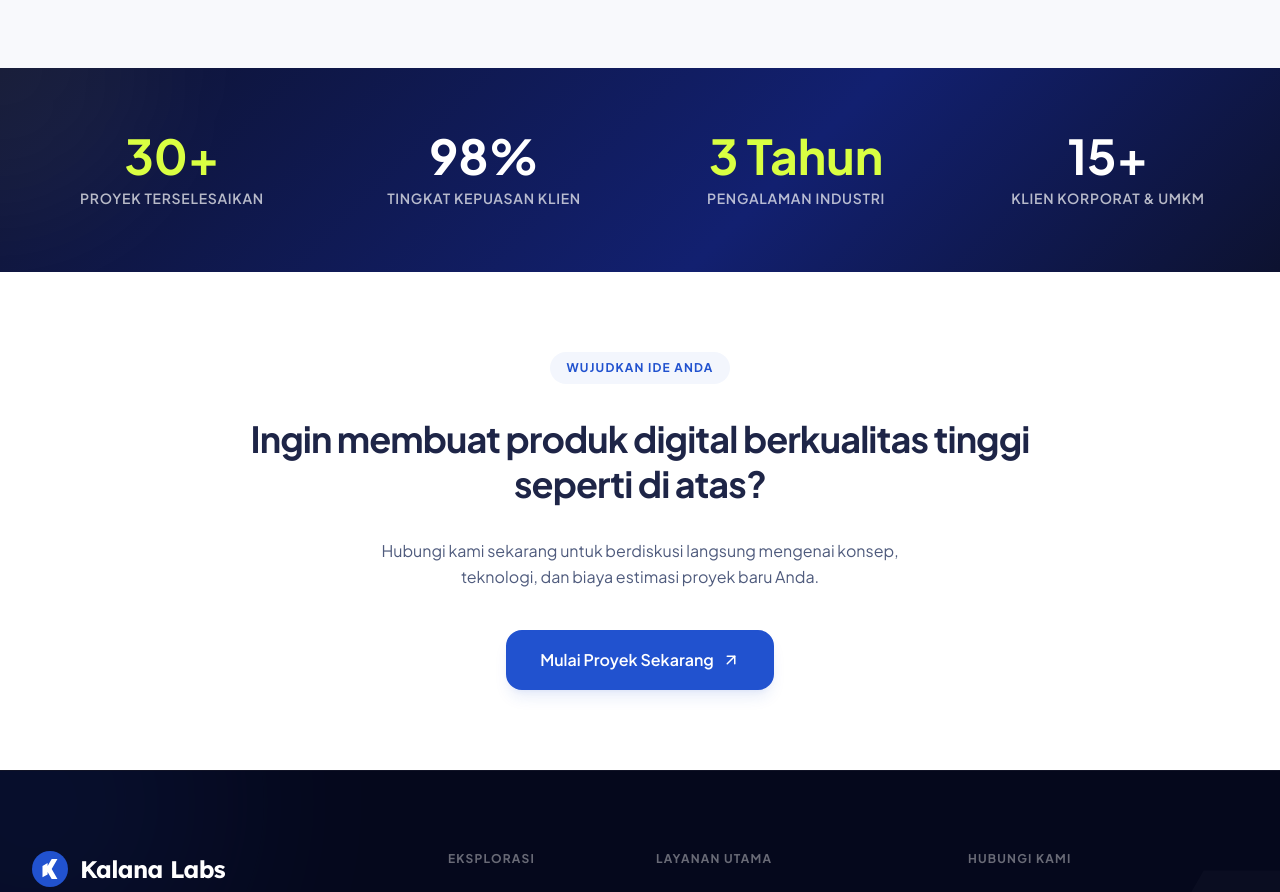
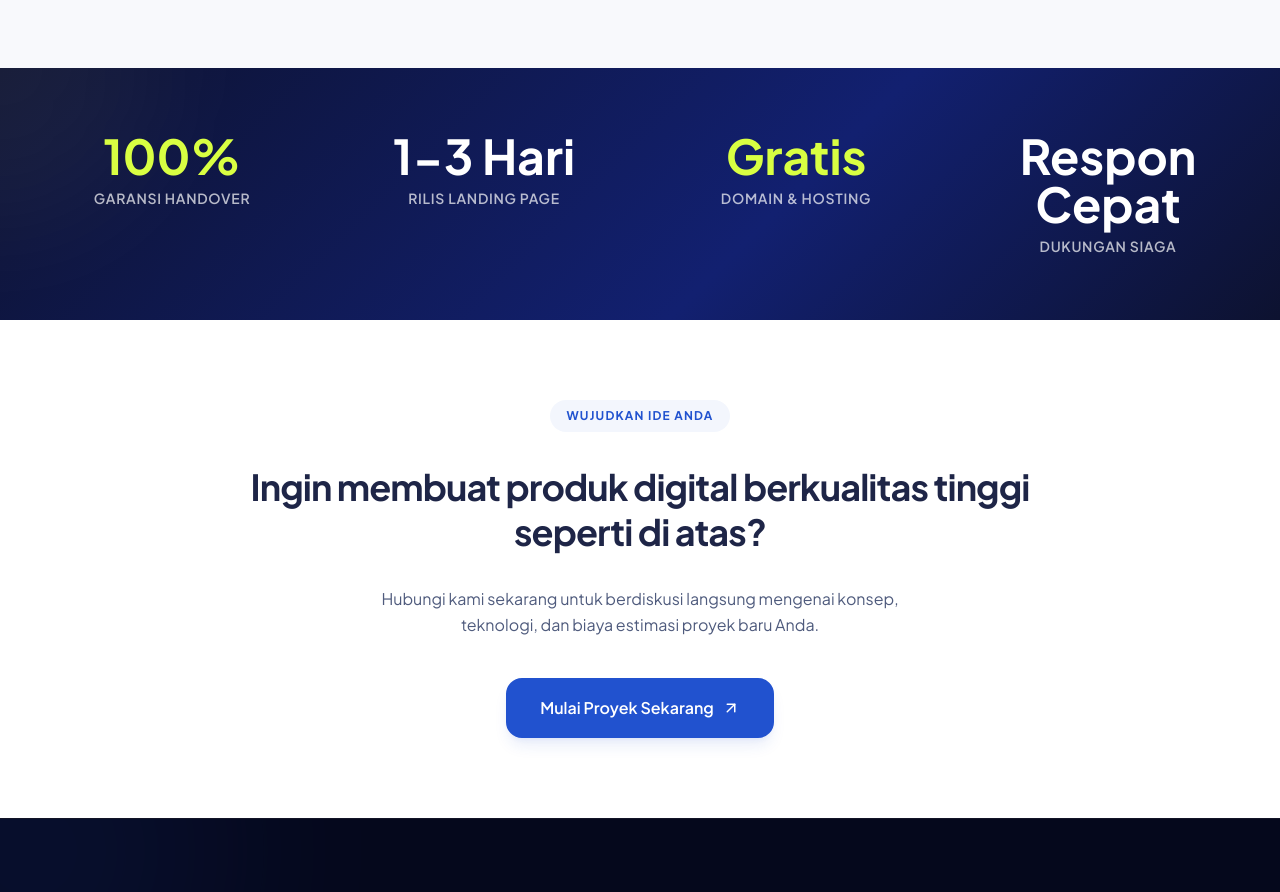
Before and after one commit to kendikadimas/kalanalabs, a Next.js app: page /portofolio in a window 1280 px wide. Shown: the part 2520-3412 px from the top of the page. Built offline with nearby package versions, Linux system fonts and the light colour scheme.

Commit message:
design: update stats to show service commitments (Option A) across the website

```diff
--- a/src/app/portofolio/page.tsx
+++ b/src/app/portofolio/page.tsx
@@ -4,7 +4,7 @@ import { useState } from 'react'
 import PageHeader from '@/components/ui/PageHeader'
 import ProjectCard from '@/components/ui/ProjectCard'
 import Button from '@/components/ui/Button'
-import { PROJECTS } from '@/lib/data'
+import { PROJECTS, STATS } from '@/lib/data'
 
 export default function PortofolioPage() {
   const [activeCategory, setActiveCategory] = useState('Semua')
@@ -74,30 +74,16 @@ export default function PortofolioPage() {
         </div>
         <div className="relative max-w-7xl mx-auto px-4 sm:px-6 lg:px-8">
           <div className="grid grid-cols-2 md:grid-cols-4 gap-8 text-center">
-            <div>
-              <p className="text-4xl md:text-5xl font-black text-[#d9ff42] mb-2">30+</p>
-              <p className="text-xs md:text-sm text-white/70 font-semibold uppercase tracking-wider">
-                Proyek Terselesaikan
-              </p>
-            </div>
-            <div>
-              <p className="text-4xl md:text-5xl font-black text-white mb-2">98%</p>
-              <p className="text-xs md:text-sm text-white/70 font-semibold uppercase tracking-wider">
-                Tingkat Kepuasan Klien
-              </p>
-            </div>
-            <div>
-              <p className="text-4xl md:text-5xl font-black text-[#d9ff42] mb-2">3 Tahun</p>
-              <p className="text-xs md:text-sm text-white/70 font-semibold uppercase tracking-wider">
-                Pengalaman Industri
-              </p>
-            </div>
-            <div>
-              <p className="text-4xl md:text-5xl font-black text-white mb-2">15+</p>
-              <p className="text-xs md:text-sm text-white/70 font-semibold uppercase tracking-wider">
-                Klien Korporat & UMKM
-              </p>
-            </div>
+            {STATS.map((stat, idx) => (
+              <div key={stat.label}>
+                <p className={`text-4xl md:text-5xl font-black mb-2 ${idx % 2 === 0 ? 'text-[#d9ff42]' : 'text-white'}`}>
+                  {stat.value}
+                </p>
+                <p className="text-xs md:text-sm text-white/70 font-semibold uppercase tracking-wider">
+                  {stat.label}
+                </p>
+              </div>
+            ))}
           </div>
         </div>
       </section>
--- a/src/components/sections/AboutSection.tsx
+++ b/src/components/sections/AboutSection.tsx
@@ -34,13 +34,13 @@ export default function AboutSection() {
             {/* Bottom Stats Card */}
             <div className="bg-gradient-to-br from-[#2152cf] to-[#122d78] border border-[#2152cf]/20 p-8 rounded-3xl flex items-center justify-around shadow-lg shadow-[#122d78]/5 min-h-[130px] flex-grow">
               <div className="text-center">
-                <p className="text-4xl font-extrabold text-[#d9ff42] mb-1 font-logo">30+</p>
-                <p className="text-xs uppercase tracking-wider text-white/60 font-semibold">Proyek Selesai</p>
+                <p className="text-4xl font-extrabold text-[#d9ff42] mb-1 font-logo">100%</p>
+                <p className="text-xs uppercase tracking-wider text-white/60 font-semibold">Garansi Handover</p>
               </div>
               <div className="w-[1px] h-12 bg-white/10" />
               <div className="text-center">
-                <p className="text-4xl font-extrabold text-white mb-1 font-logo">98%</p>
-                <p className="text-xs uppercase tracking-wider text-white/60 font-semibold">Klien Puas</p>
+                <p className="text-4xl font-extrabold text-white mb-1 font-logo">Respon</p>
+                <p className="text-xs uppercase tracking-wider text-white/60 font-semibold">Dukungan Siaga</p>
               </div>
             </div>
           </div>
--- a/src/lib/data.ts
+++ b/src/lib/data.ts
@@ -171,10 +171,10 @@ export const PROCESS_STEPS: ProcessStep[] = [
 ]
 
 export const STATS: Stat[] = [
-  { value: '30+', label: 'Proyek Selesai' },
-  { value: '98%', label: 'Klien Puas' },
-  { value: '3 Tahun', label: 'Pengalaman' },
-  { value: '15+', label: 'Tim Profesional' },
+  { value: '100%', label: 'Garansi Handover' },
+  { value: '1-3 Hari', label: 'Rilis Landing Page' },
+  { value: 'Gratis', label: 'Domain & Hosting' },
+  { value: 'Respon Cepat', label: 'Dukungan Siaga' },
 ]
 
 export const FOOTER_NAV: FooterLink[] = [
```
Also changed, not shown: 1 other file (tests, documents, lock files or other folders).
